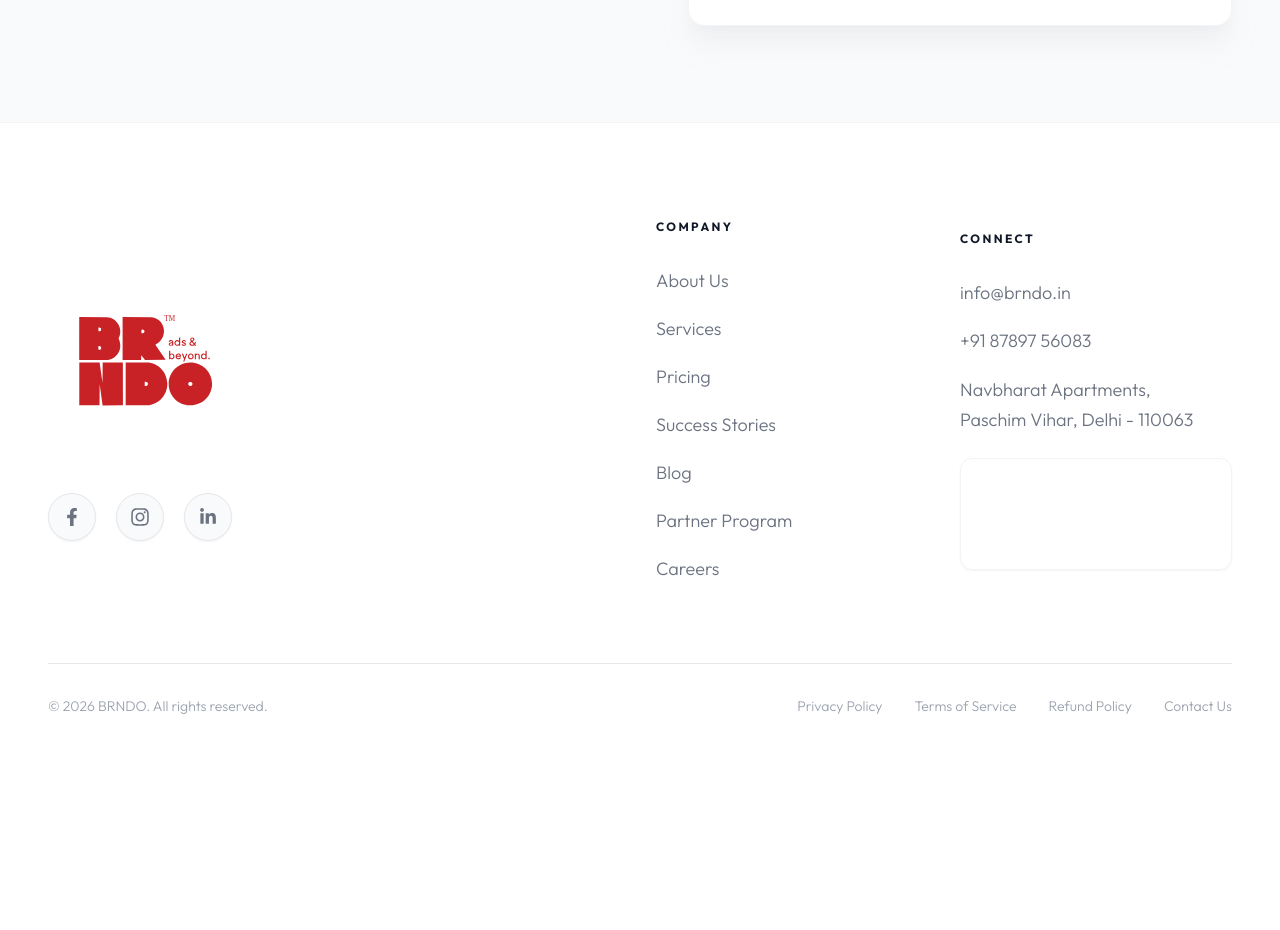
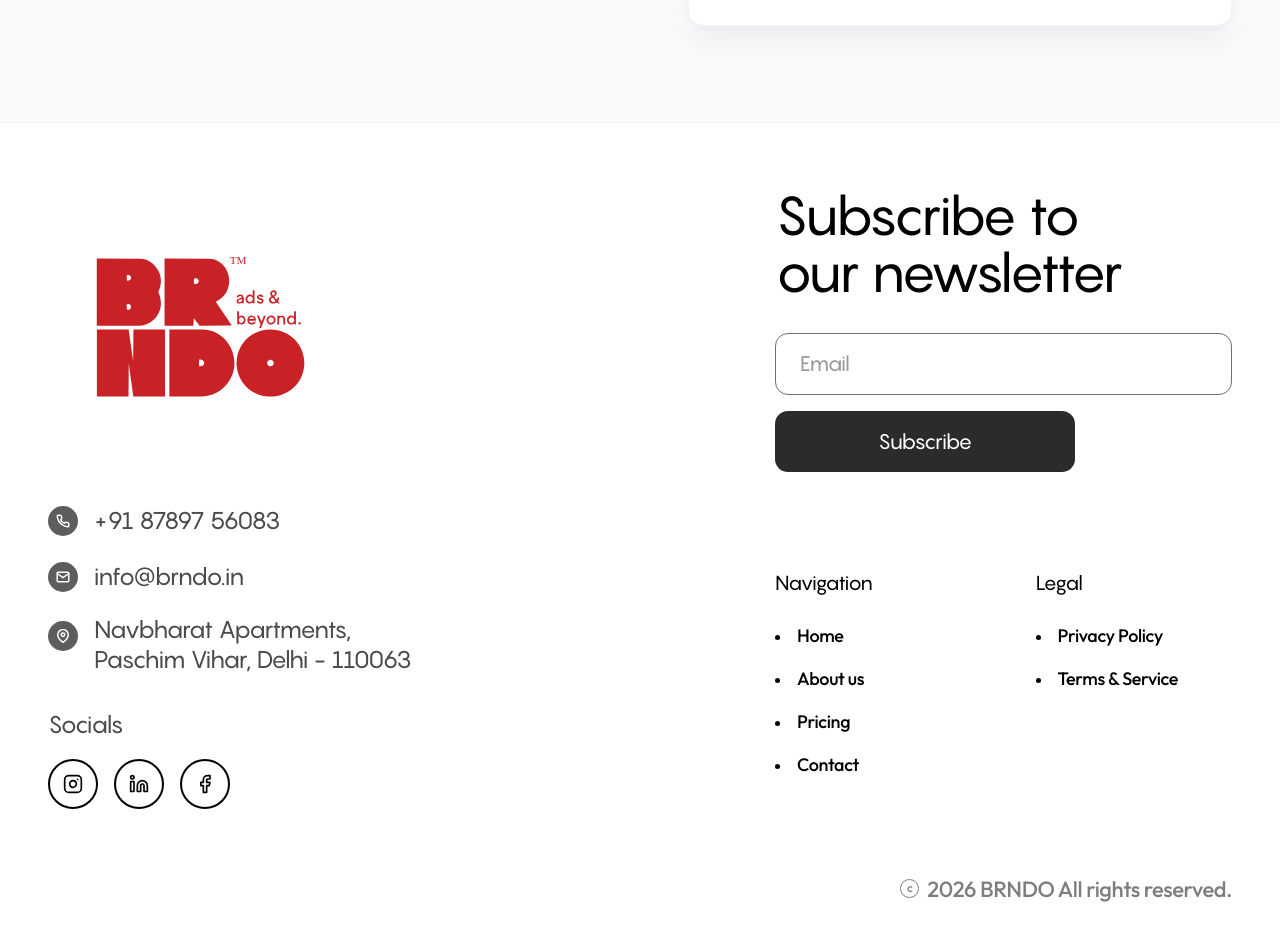
Before and after one commit to amanaanubhav/brndo.in, a React (Vite) app: page / in a window 1280 px wide. Shown: the part 7520-8450 px from the top of the page. Before the commit the page ends 8284 px from the top, so only its background shows below. Built offline with nearby package versions, Linux system fonts and the light colour scheme; grey boxes are pictures that could not be loaded.

Commit message:
update footer to v 2.0

```diff
--- a/src/App.jsx
+++ b/src/App.jsx
@@ -9,6 +9,7 @@ import Reviews from './components/Reviews';
 import FAQ from './components/FAQ';
 import Contact from './components/Contact';
 import Footer from './components/Footer';
+import Footer2 from './components/Footer2';
 import { ThemeProvider } from './contexts/ThemeContext';
 
 function App() {
@@ -26,7 +27,8 @@ function App() {
         <Reviews />
         <FAQ />
         <Contact />
-        <Footer />
+        {/* <Footer /> */}
+        <Footer2 />
       </div>
     </ThemeProvider>
   );
--- /dev/null
+++ b/src/components/Footer2.jsx
@@ -0,0 +1,119 @@
+export default function Footer2() {
+  return (
+    <footer className="bg-white dark:bg-gray-950 relative w-full pt-12 pb-6 overflow-hidden font-pangram transition-colors duration-300 border-t border-gray-100 dark:border-gray-900">
+      <div className="max-w-7xl mx-auto px-6 md:px-12 w-full grid grid-cols-1 md:grid-cols-2 gap-10 md:gap-16">
+
+        {/* Left Column */}
+        <div className="flex flex-col justify-between">
+          <div>
+            {/* Logo */}
+            <div className="mb-8">
+              <img src="/brndo_logo.svg" alt="BRNDO Logo" className="h-48 md:h-[250px] lg:h-[300px] w-auto dark:brightness-0 dark:invert transition-all" />
+            </div>
+
+            {/* Contact Details */}
+            <div className="mb-8 flex flex-col gap-5 font-pangram font-light text-[20px] md:text-[24px] text-black dark:text-white opacity-70 tracking-[-0.02em] transition-colors">
+
+              {/* Phone */}
+              <div className="flex items-center gap-4">
+                <div className="w-[30px] h-[30px] rounded-full bg-[#1A1A1A] dark:bg-[#E5E5E5] flex items-center justify-center shrink-0">
+                  <svg width="14" height="14" viewBox="0 0 24 24" fill="none" stroke="currentColor" strokeWidth="2.5" strokeLinecap="round" strokeLinejoin="round" className="text-white dark:text-black"><path d="M22 16.92v3a2 2 0 0 1-2.18 2 19.79 19.79 0 0 1-8.63-3.07 19.5 19.5 0 0 1-6-6 19.79 19.79 0 0 1-3.07-8.67A2 2 0 0 1 4.11 2h3a2 2 0 0 1 2 1.72 12.84 12.84 0 0 0 .7 2.81 2 2 0 0 1-.45 2.11L8.09 9.91a16 16 0 0 0 6 6l1.27-1.27a2 2 0 0 1 2.11-.45 12.84 12.84 0 0 0 2.81.7A2 2 0 0 1 22 16.92z"></path></svg>
+                </div>
+                <a href="tel:+918789756083" className="hover:opacity-100 transition-opacity">+91 87897 56083</a>
+              </div>
+
+              {/* Email */}
+              <div className="flex items-center gap-4">
+                <div className="w-[30px] h-[30px] rounded-full bg-[#1A1A1A] dark:bg-[#E5E5E5] flex items-center justify-center shrink-0">
+                  <svg width="14" height="14" viewBox="0 0 24 24" fill="none" stroke="currentColor" strokeWidth="2.5" strokeLinecap="round" strokeLinejoin="round" className="text-white dark:text-black"><path d="M4 4h16c1.1 0 2 .9 2 2v12c0 1.1-.9 2-2 2H4c-1.1 0-2-.9-2-2V6c0-1.1.9-2 2-2z"></path><polyline points="22,6 12,13 2,6"></polyline></svg>
+                </div>
+                <a href="mailto:info@brndo.in" className="hover:opacity-100 transition-opacity">info@brndo.in</a>
+              </div>
+
+              {/* Address */}
+              <div className="flex items-start gap-4">
+                <div className="w-[30px] h-[30px] rounded-full bg-[#1A1A1A] dark:bg-[#E5E5E5] flex items-center justify-center shrink-0 mt-1 md:mt-1.5">
+                  <svg width="14" height="14" viewBox="0 0 24 24" fill="none" stroke="currentColor" strokeWidth="2.5" strokeLinecap="round" strokeLinejoin="round" className="text-white dark:text-black"><path d="M21 10c0 7-9 13-9 13s-9-6-9-13a9 9 0 0 1 18 0z"></path><circle cx="12" cy="10" r="3"></circle></svg>
+                </div>
+                <a href="https://maps.app.goo.gl/wXAfqFb8zgpaYHhV6" target="_blank" rel="noopener noreferrer" className="hover:opacity-100 transition-opacity leading-tight">
+                  Navbharat Apartments,<br />
+                  Paschim Vihar, Delhi - 110063
+                </a>
+              </div>
+
+            </div>
+          </div>
+
+          {/* Socials */}
+          <div className="flex flex-col gap-4">
+            <span className="font-pangram font-light text-[24px] text-black dark:text-white opacity-70 tracking-[-0.02em] transition-colors">Socials</span>
+            <div className="flex gap-4">
+              <a href="#" className="w-[50px] h-[50px] bg-white dark:bg-gray-900 border-[2px] border-black dark:border-white rounded-full flex items-center justify-center hover:scale-105 transition-transform text-black dark:text-white">
+                <svg width="20" height="20" viewBox="0 0 24 24" fill="none" stroke="currentColor" strokeWidth="2" strokeLinecap="round" strokeLinejoin="round"><rect x="2" y="2" width="20" height="20" rx="5" ry="5"></rect><path d="M16 11.37A4 4 0 1 1 12.63 8 4 4 0 0 1 16 11.37z"></path><line x1="17.5" y1="6.5" x2="17.51" y2="6.5"></line></svg>
+              </a>
+              <a href="#" className="w-[50px] h-[50px] bg-white dark:bg-gray-900 border-[2px] border-black dark:border-white rounded-full flex items-center justify-center hover:scale-105 transition-transform text-black dark:text-white">
+                <svg width="20" height="20" viewBox="0 0 24 24" fill="none" stroke="currentColor" strokeWidth="2" strokeLinecap="round" strokeLinejoin="round"><path d="M16 8a6 6 0 0 1 6 6v7h-4v-7a2 2 0 0 0-2-2 2 2 0 0 0-2 2v7h-4v-7a6 6 0 0 1 6-6z"></path><rect x="2" y="9" width="4" height="12"></rect><circle cx="4" cy="4" r="2"></circle></svg>
+              </a>
+              <a href="#" className="w-[50px] h-[50px] bg-white dark:bg-gray-900 border-[2px] border-black dark:border-white rounded-full flex items-center justify-center hover:scale-105 transition-transform text-black dark:text-white">
+                <svg width="20" height="20" viewBox="0 0 24 24" fill="none" stroke="currentColor" strokeWidth="2" strokeLinecap="round" strokeLinejoin="round"><path d="M18 2h-3a5 5 0 0 0-5 5v3H7v4h3v8h4v-8h3l1-4h-4V7a1 1 0 0 1 1-1h3z"></path></svg>
+              </a>
+            </div>
+          </div>
+        </div>
+
+        {/* Right Column */}
+        <div className="flex flex-col gap-12 md:gap-16 md:items-end mt-12 md:mt-0">
+
+          {/* Newsletter Section */}
+          <div className="flex flex-col w-full max-w-[457px] items-start text-left pt-2 md:pt-4">
+            <h2 className="text-[40px] md:text-[54px] font-light leading-[1.06] tracking-[-0.02em] text-black dark:text-white mb-8 transition-colors w-full text-left">
+              Subscribe to<br/>our newsletter
+            </h2>
+
+            <div className="flex flex-col gap-4 mb-8 w-full">
+              <div className="w-full bg-white dark:bg-gray-900 border border-[#707070] dark:border-gray-700 rounded-[13px] h-[62px] flex items-center px-6 transition-colors">
+                <span className="font-light text-[18px] md:text-[21px] text-black dark:text-white opacity-40 tracking-[-0.02em]">Email</span>
+              </div>
+              <button className="w-full sm:w-[300px] bg-[#2B2B2B] hover:bg-black dark:bg-brndo-red dark:hover:bg-red-700 transition-colors rounded-[13px] h-[61px] px-8 flex items-center justify-center self-start">
+                <span className="font-light text-[18px] md:text-[21px] text-white tracking-[-0.02em]">Subscribe</span>
+              </button>
+            </div>
+          </div>
+
+          {/* Links Section */}
+          <div className="flex flex-row gap-8 sm:gap-16 w-full max-w-[457px] justify-start text-left">
+            {/* Navigation */}
+            <div className="flex flex-col gap-6 flex-1">
+              <h3 className="font-normal text-[18px] md:text-[20px] text-black dark:text-gray-400 tracking-[-0.02em] transition-colors">Navigation</h3>
+              <ul className="flex flex-col gap-4 font-sans list-disc list-inside marker:text-black dark:marker:text-white">
+                <li className="whitespace-nowrap"><a href="#" className="font-medium text-[16px] md:text-[18px] text-black dark:text-white tracking-[-0.02em] hover:text-brndo-red transition-colors">Home</a></li>
+                <li className="whitespace-nowrap"><a href="#" className="font-medium text-[16px] md:text-[18px] text-black dark:text-white tracking-[-0.02em] hover:text-brndo-red transition-colors">About us</a></li>
+                <li className="whitespace-nowrap"><a href="#" className="font-medium text-[16px] md:text-[18px] text-black dark:text-white tracking-[-0.02em] hover:text-brndo-red transition-colors">Pricing</a></li>
+                <li className="whitespace-nowrap"><a href="#" className="font-medium text-[16px] md:text-[18px] text-black dark:text-white tracking-[-0.02em] hover:text-brndo-red transition-colors">Contact</a></li>
+              </ul>
+            </div>
+
+            {/* Legal */}
+            <div className="flex flex-col gap-6 flex-1">
+              <h3 className="font-normal text-[18px] md:text-[20px] text-black dark:text-gray-400 tracking-[-0.02em] transition-colors">Legal</h3>
+              <ul className="flex flex-col gap-4 font-sans list-disc list-inside marker:text-black dark:marker:text-white">
+                <li className="whitespace-nowrap"><a href="#" className="font-medium text-[16px] md:text-[18px] text-black dark:text-white tracking-[-0.02em] hover:text-brndo-red transition-colors">Privacy Policy</a></li>
+                <li className="whitespace-nowrap"><a href="#" className="font-medium text-[16px] md:text-[18px] text-black dark:text-white tracking-[-0.02em] hover:text-brndo-red transition-colors">Terms & Service</a></li>
+              </ul>
+            </div>
+          </div>
+
+        </div>
+
+      </div>
+
+      {/* Copyright */}
+      <div className="max-w-7xl mx-auto px-6 md:px-12 flex justify-end mt-16">
+        <p className="font-sans font-medium text-[16px] md:text-[22px] text-black dark:text-white opacity-50 tracking-[-0.02em] flex items-center gap-2 transition-colors">
+          <span className="w-[19px] h-[19px] rounded-full border border-black dark:border-white flex items-center justify-center text-[12px] leading-none mb-[2px]">c</span>
+          2026 BRNDO All rights reserved.
+        </p>
+      </div>
+    </footer>
+  );
+}
```
